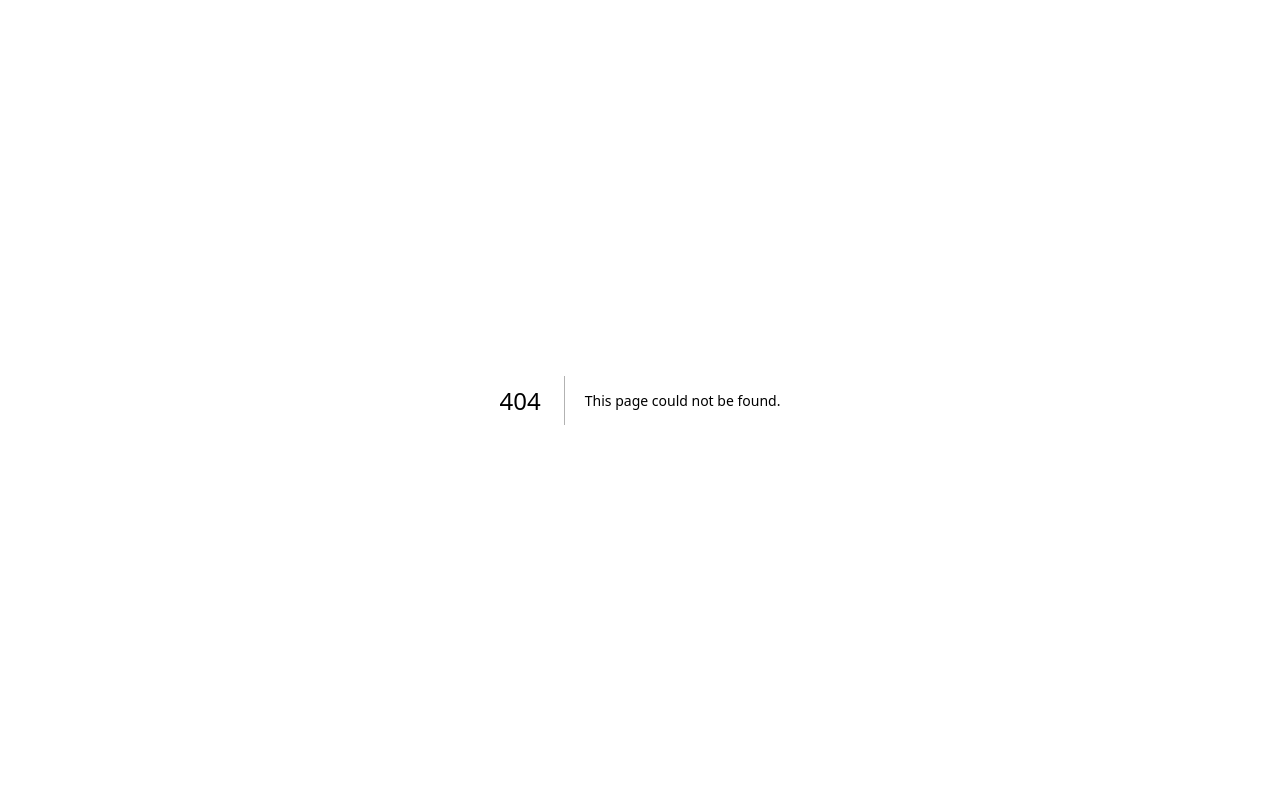
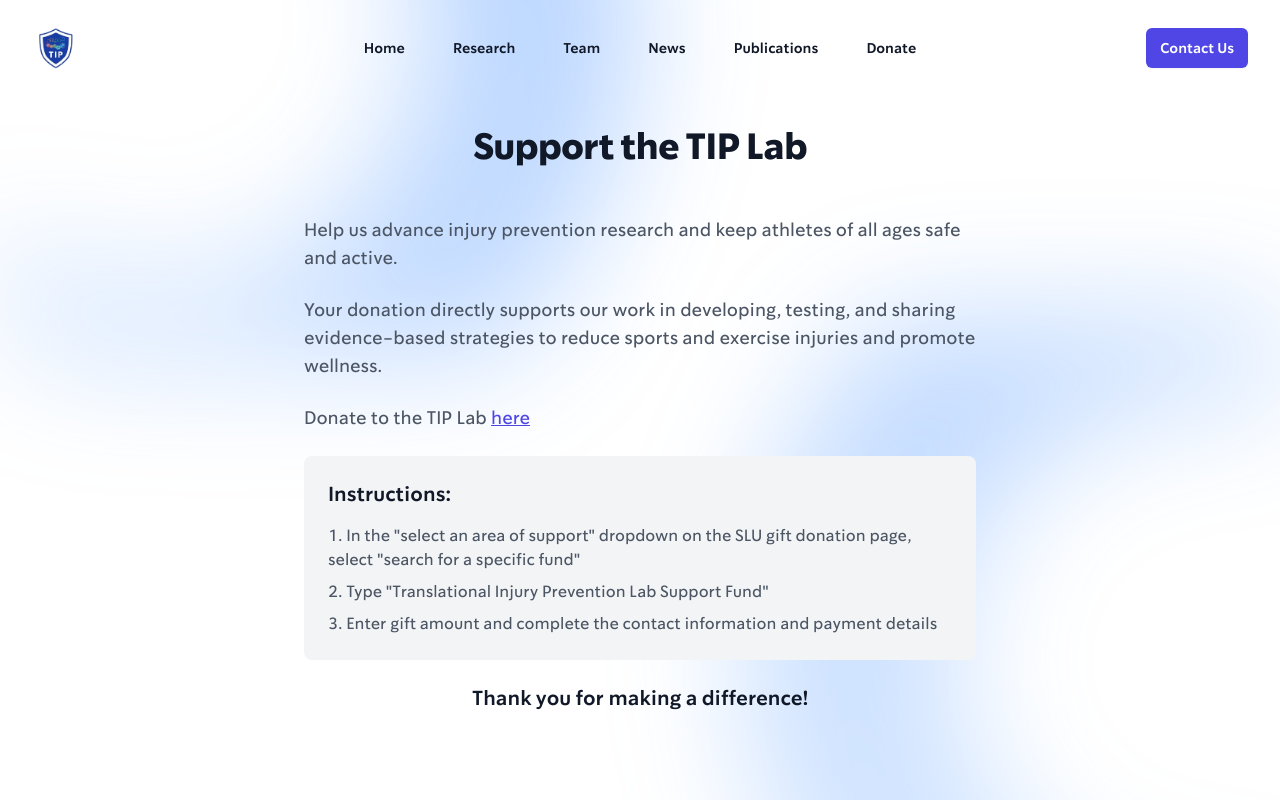
Before and after one commit to nrg-slu/tip-lab, a Next.js app: page /donate in a window 1280 px wide. Before the commit this address had no page. Shown: the top 800 px of the page. Built offline with nearby package versions, Linux system fonts and the light colour scheme.

Commit message:
Implement donation page and update home page to promote TIP Lab support; add donation link in header navigation.

```diff
--- /dev/null
+++ b/src/app/donate/page.tsx
@@ -0,0 +1,76 @@
+import Header from "@/components/header";
+import LeftCircularShape from "@/components/shapes/left-circular-shape";
+import RightCircularShape from "@/components/shapes/right-circular-shape";
+import Link from "next/link";
+
+export default function Donate() {
+  return (
+    <div>
+      <Header />
+      <div className="absolute inset-x-0 -top-40 -z-10 transform-gpu overflow-hidden blur-3xl sm:-top-80">
+        <LeftCircularShape />
+      </div>
+      <div className="mx-auto max-w-7xl px-6 pb-32 pt-36 sm:pt-60 lg:px-8 lg:pt-32">
+        <h1 className="text-4xl pb-12 text-center font-bold tracking-tight text-gray-900">
+          Support the TIP Lab
+        </h1>
+        <div className="max-w-2xl mx-auto space-y-6">
+          <p className="text-lg text-gray-600">
+            Help us advance injury prevention research and keep athletes of all
+            ages safe and active.
+          </p>
+
+          <p className="text-lg text-gray-600">
+            Your donation directly supports our work in developing, testing, and
+            sharing evidence-based strategies to reduce sports and exercise
+            injuries and promote wellness.
+          </p>
+
+          <div className="mt-8 mb-8">
+            <p className="text-lg text-gray-600">
+              Donate to the TIP Lab{" "}
+              <Link
+                href="https://engage.slu.edu/register/giftform"
+                target="_blank"
+                rel="noopener noreferrer"
+                className="text-indigo-600 hover:text-indigo-500 underline font-medium"
+              >
+                here
+              </Link>
+            </p>
+          </div>
+
+          <div className="bg-gray-100 rounded-lg p-6 mt-8">
+            <h2 className="text-xl font-semibold text-gray-900 mb-4">
+              Instructions:
+            </h2>
+            <ol className="list-decimal list-inside space-y-2 text-gray-600">
+              <li>
+                In the &quot;select an area of support&quot; dropdown on the SLU
+                gift donation page, select &quot;search for a specific
+                fund&quot;
+              </li>
+              <li>
+                Type &quot;Translational Injury Prevention Lab Support
+                Fund&quot;
+              </li>
+              <li>
+                Enter gift amount and complete the contact information and
+                payment details
+              </li>
+            </ol>
+          </div>
+
+          <div className="mt-12 text-center">
+            <p className="text-xl font-semibold text-gray-900">
+              Thank you for making a difference!
+            </p>
+          </div>
+        </div>
+        <div className="absolute inset-x-0 top-[calc(100%-13rem)] -z-10 transform-gpu overflow-hidden blur-3xl sm:top-[calc(100%-30rem)]">
+          <RightCircularShape />
+        </div>
+      </div>
+    </div>
+  );
+}
--- a/src/app/page.tsx
+++ b/src/app/page.tsx
@@ -25,12 +25,12 @@ export default function Home() {
           <div className="mx-auto max-w-2xl py-40 sm:py-48 lg:py-48">
             <div className="mb-8 flex justify-center">
               <div className="relative rounded-full px-3 py-1 text-xs text-white ring-1 ring-white">
-                New Publications!{" "}
+                Support the TIP Lab!{" "}
                 <Link
-                  href="/publications"
+                  href="/donate"
                   className="font-bold text-white underline hover:text-indigo-600"
                 >
-                  Read more
+                  Donate
                 </Link>{" "}
                 <span aria-hidden="true">&rarr;</span>
               </div>
--- a/src/app/research/page.tsx
+++ b/src/app/research/page.tsx
@@ -12,7 +12,6 @@ import ResearchImage5 from "../../../public/images/research-image-5.png";
 import ResearchProjectImage1 from "../../../public/images/research-project-image-1.png";
 import ResearchProjectImage2 from "../../../public/images/research-project-image-2.jpg";
 import ResearchProjectImage4 from "../../../public/images/research-project-image-4.png";
-import PickleballProjectImage1 from "../../../public/images/pickleball-project-image-1.jpg";
 import Link from "next/link";
 
 export default function Research() {
@@ -126,13 +125,15 @@ export default function Research() {
                     Completed! Study findings are currently under review in
                     peer-reviewed journals.
                   </p>
-                  <Image
-                    src={PickleballProjectImage1}
-                    alt=""
-                    className="w-full rounded-xl shadow-xl ring-1 ring-gray-400/10 aspect-3/4"
-                    width={180}
-                    height={240}
-                  />
+                  <div className="relative w-full min-h-fit aspect-[3/4] rounded-xl shadow-xl ring-1 ring-gray-400/10">
+                    <Image
+                      src="/images/pickleball-project-image-1.jpg"
+                      alt="Pickleball Project"
+                      fill
+                      priority
+                      className="rounded-xl"
+                    />
+                  </div>
                   <p className="mt-6 text-lg text-gray-600">Phase 2</p>
                   <p className="mt-3 text-lg leading-8 text-gray-600">
                     The Development and Evaluation of a Pickleball-Specific
@@ -149,14 +150,14 @@ export default function Research() {
                   <div className="mt-6 text-lg leading-8 text-gray-600">
                     You are eligible to participate in the Pickleball Phase 2 if
                     you are ≥18 years and play pickleball at least once a week?
-                    Please contact us at{" "}
+                    Follow this{" "}
                     <Link
-                      href="mailto:tip.lab@health.slu.edu"
+                      href="https://slu.az1.qualtrics.com/jfe/form/SV_9nnYAD1s54Erf7w"
                       className="text-indigo-600"
                     >
-                      tip.lab@health.slu.edu
+                      link
                     </Link>{" "}
-                    if you wish to participate in this study.
+                    to participate in the study.
                   </div>
                 </div>
               </div>
--- a/src/components/header.tsx
+++ b/src/components/header.tsx
@@ -12,6 +12,7 @@ const navigation = [
   { name: "Team", href: "/team" },
   { name: "News", href: "/news" },
   { name: "Publications", href: "/publications" },
+  { name: "Donate", href: "/donate" },
 ];
 
 interface HeaderProps {
```
